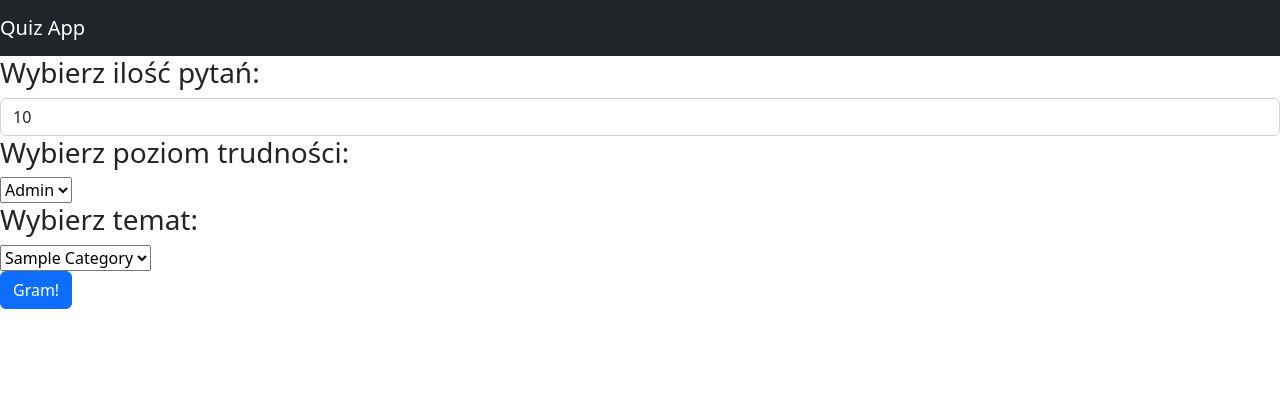
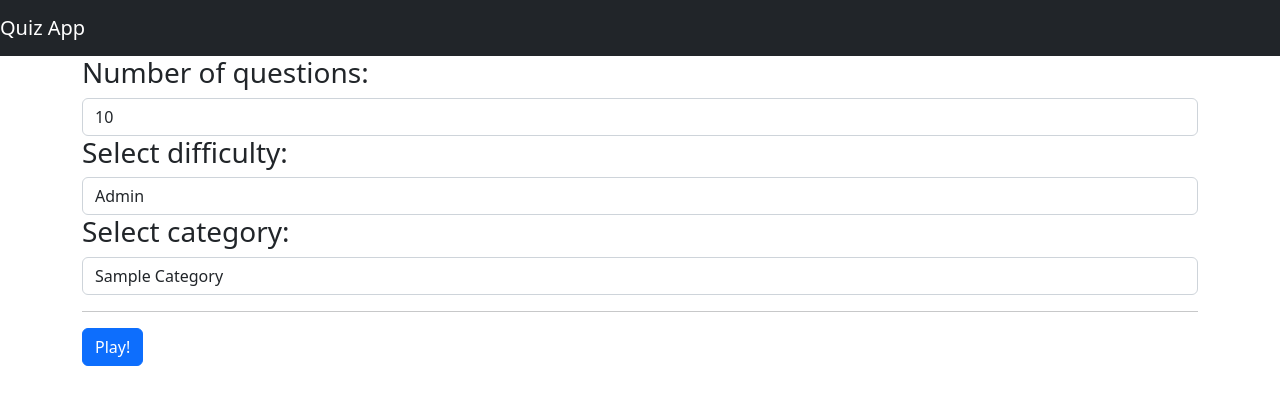
Before and after one commit to raj3k/quiz_app, a Django app: template quiz/templates/quiz/index.html in a window 1280 px wide. Shown: the top 405 px of the page. Run offline with Django 3.2, Linux system fonts and the light colour scheme; the template is opened without the code that fills it: most values are stand-ins (such as "Sample title", 1, 10 or a date in 2020).

Commit message:
corrected styling

```diff
--- a/quiz/templates/quiz/index.html
+++ b/quiz/templates/quiz/index.html
@@ -1,39 +1,37 @@
 {% extends 'base.html' %}
 
-<div class="container">
+
 
 {% block content %}
-
-    <div class="row clearfix">
-    </div>
+<div class="container">
     <div class="jumbotron">
         <form method="post" action="/start_game">
             <div class="form-group">
                 {% csrf_token %}
-                <h3>Wybierz ilość pytań:</h3>
+                <h3>Number of questions:</h3>
                 <input class="form-control" type="number" name="quantity" min="1" max="{{ max_questions }}" value="10">
 
-                <h3>Wybierz poziom trudności:</h3>
-                <select name="difficulty" class="custom-select">
+                <h3>Select difficulty:</h3>
+                <select name="difficulty" class="form-control">
                     {% for level in difficulty %}
                     <option {% if forloop.first %}selected{% endif %} value="{{ level }}">{{ level|title }}</option>
                     {% endfor %}
                 </select>
 
-                <h3>Wybierz temat:</h3>
-                <select name="category" class="custom-select">
+                <h3>Select category:</h3>
+                <select name="category" class="form-control">
                     {% for category in categories %}
                     <option {% if forloop.first %}selected{% endif %} value="{{ category.id }}">{{ category.name|title }}
                     </option>
                     {% endfor %}
                 </select>
             </div>
+            <hr>
             <div class="form-group">
-                <button type="submit" class="btn btn-primary float-right">Gram!</button>
+                <button type="submit" class="btn btn-primary float-right">Play!</button>
             </div>
         </form>
     </div>
 </div>
-</div>
 
 {% endblock %}
```
